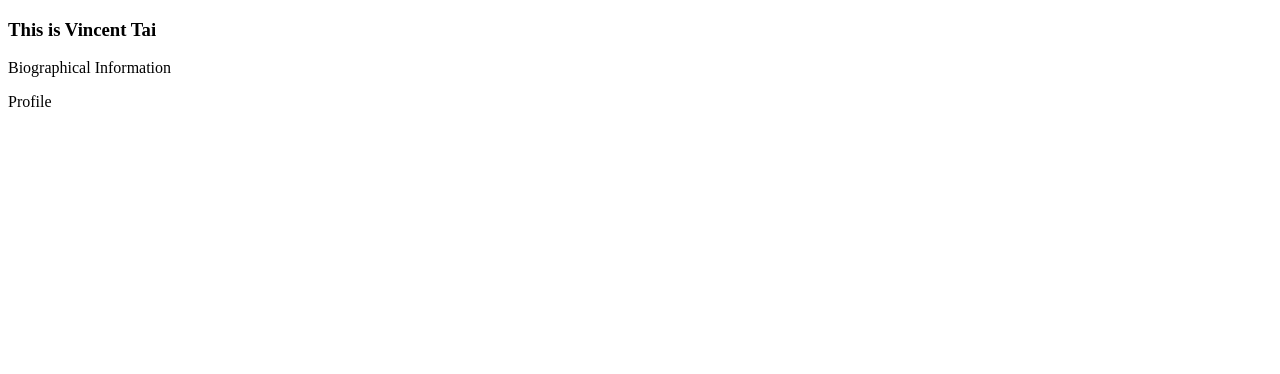
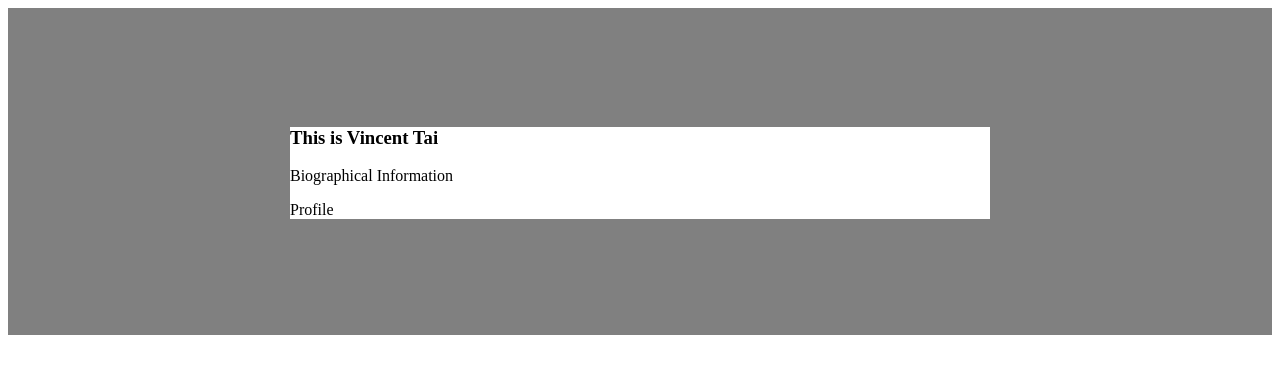
Before and after one commit to davtaingai/VincentTai, a plain HTML site: page index.html in a window 1280 px wide. Drawn offline with Linux system fonts and the light colour scheme.

Commit message:
second checkin

```diff
--- /dev/null
+++ b/assets/css/main.css
@@ -0,0 +1,10 @@
+.section{
+    padding: 100px 200px;
+    background-color: gray;
+}
+
+.container{
+    max-width: 700px;
+    margin: 0 auto;
+    background-color: #FFF;
+}
--- a/index.html
+++ b/index.html
@@ -4,6 +4,7 @@
     <meta charset="UTF-8">
     <meta name="viewport" content="width=device-width, initial-scale=1.0">
     <title>Document</title>
+    <link rel="stylesheet" href="assets/css/main.css">
 </head>
 <body>
     <div class="section">
```
